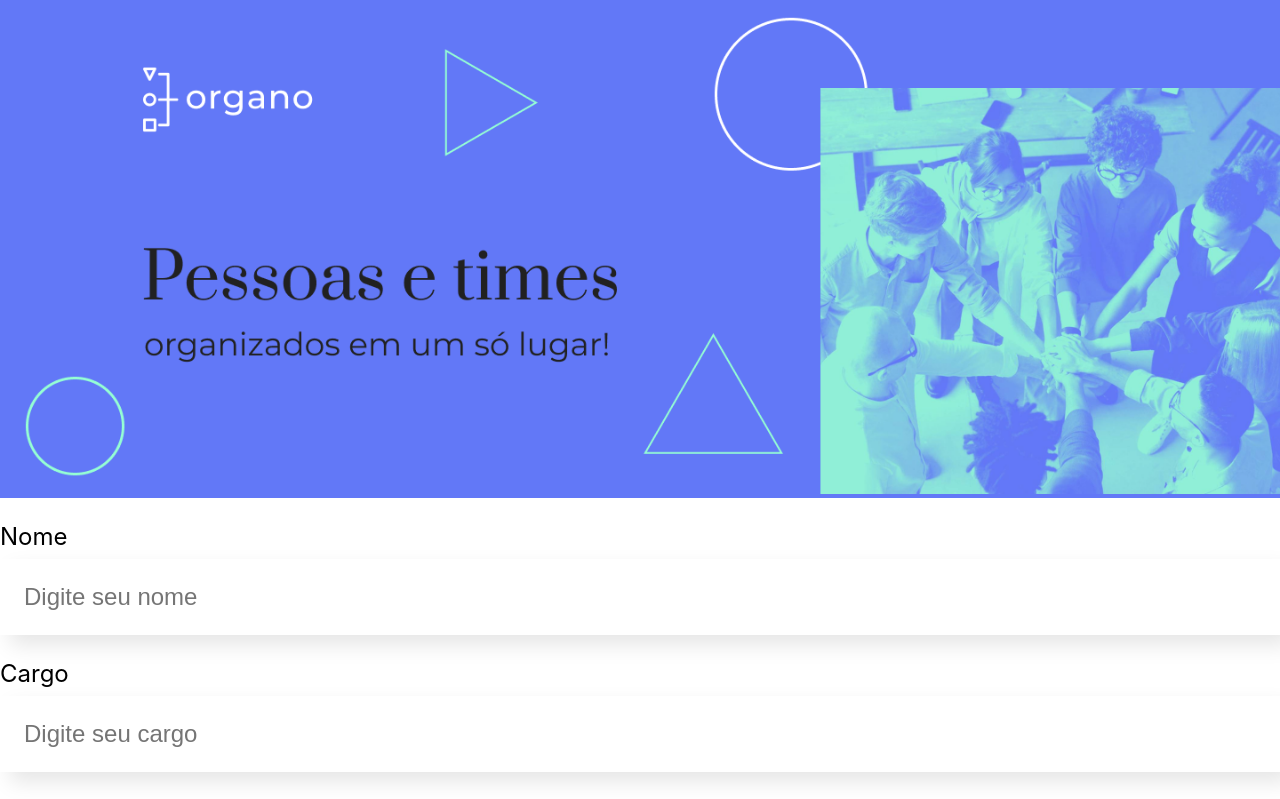
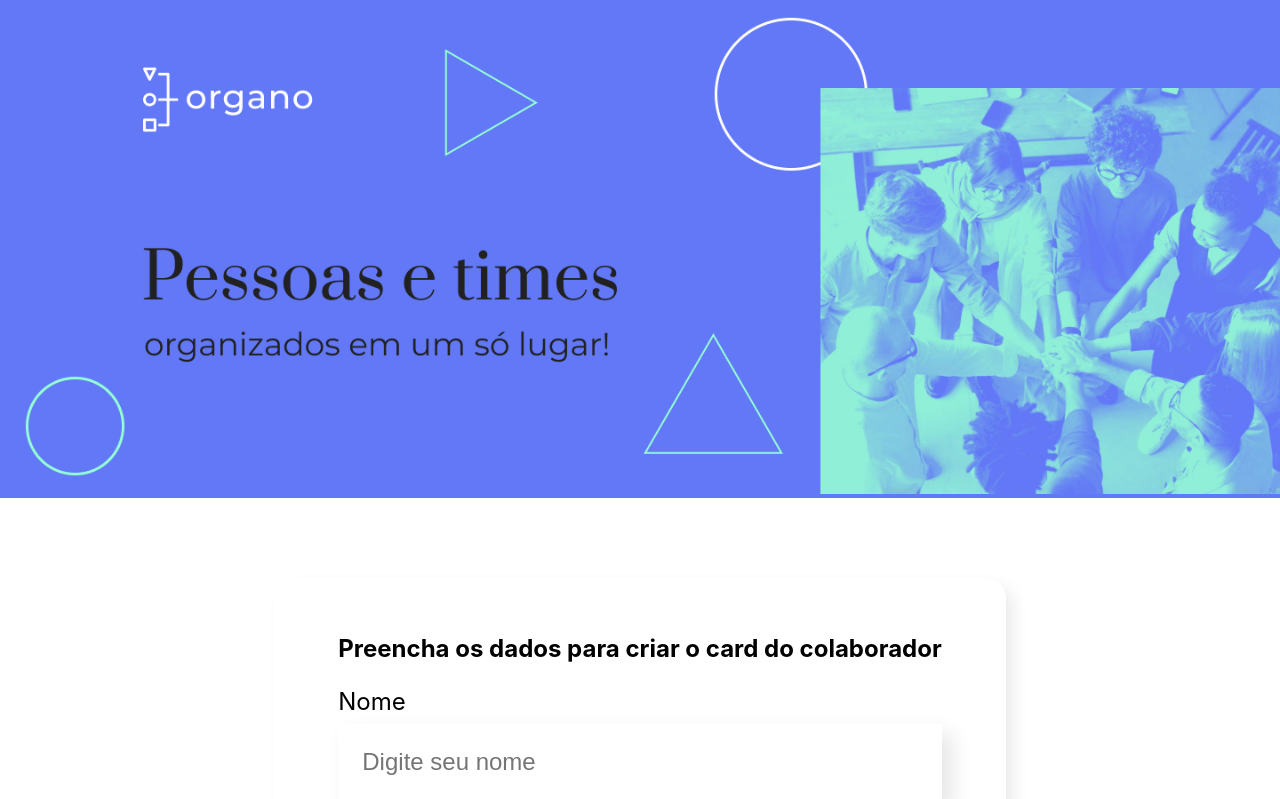
Before and after one commit to VictoriaCardos/Organo, a React (Vite) app: page / in a window 1280 px wide. Shown: the top 799 px of the page. Built offline with nearby package versions, Linux system fonts and the light colour scheme.

Commit message:
feat: add component Formulario

```diff
--- a/src/App.jsx
+++ b/src/App.jsx
@@ -1,13 +1,11 @@
 import Banner from "./componentes/Banner/index";
-import CampoTexto from "./componentes/CampoTexto/index";
+import Formulario from "./componentes/Formulario";
 
 function App() {
   return (
     <div>
       <Banner />
-      <CampoTexto label="Nome" placeholder="Digite seu nome" />
-      <CampoTexto label="Cargo" placeholder="Digite seu cargo" />
-      <CampoTexto label="Imagem" placeholder="Informe o endereço da imagem" />
+      <Formulario />
     </div>
   );
 }
```
